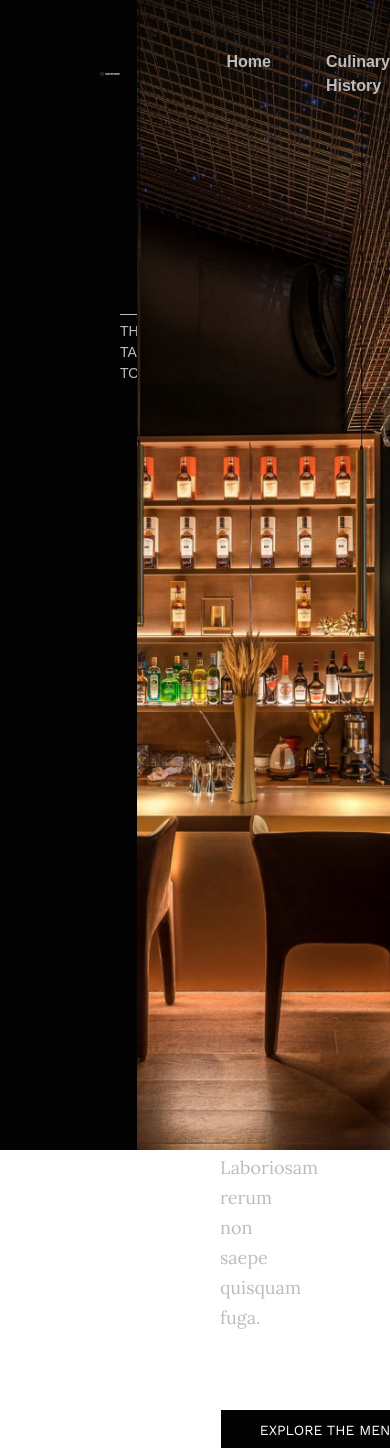
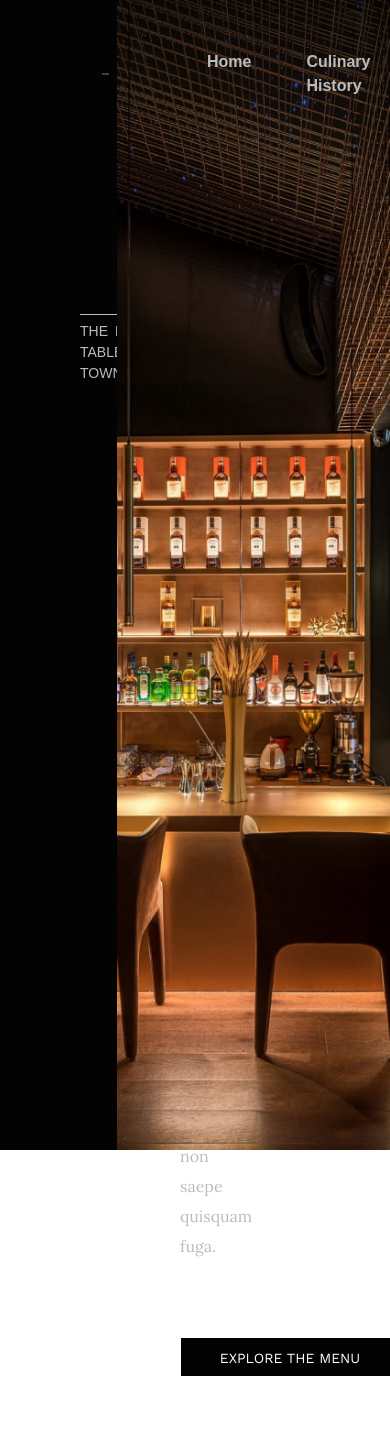
Before and after one commit to elepot87/proj-html-vuejs, a Vue app: page / in a window 390 px wide. Shown: the top 1450 px of the page. After the commit the page ends 1378 px from the top, so only its background shows below. Built offline with nearby package versions, Linux system fonts and the light colour scheme.

Commit message:
media query per breakpoint 1600px

```diff
--- a/src/styles/header.scss
+++ b/src/styles/header.scss
@@ -121,3 +121,36 @@ header {
     height: 100%;
   }
 }
+
+/****************************
+MEDIA QUERY
+****************************/
+
+@media screen and (max-width: 1600px) {
+  header {
+    .left {
+      width: 30%;
+    }
+    .right {
+      width: 70%;
+    }
+  }
+
+  .hero {
+    .hero-left {
+      width: 30%;
+      padding-left: 80px;
+      .container-text {
+        h1 {
+          font-size: 70px;
+        }
+        p {
+          font-size: 16px;
+        }
+      }
+    }
+    .hero-right {
+      width: 70%;
+    }
+  }
+}
```
